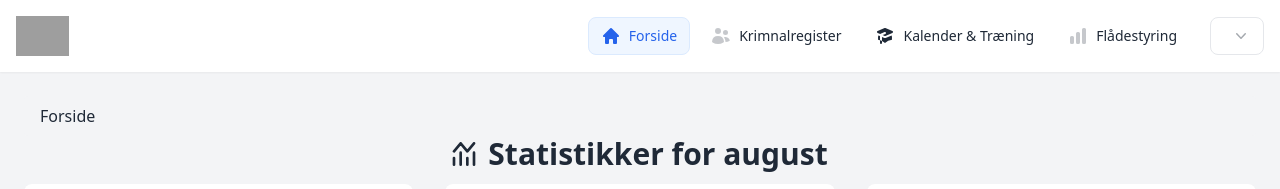
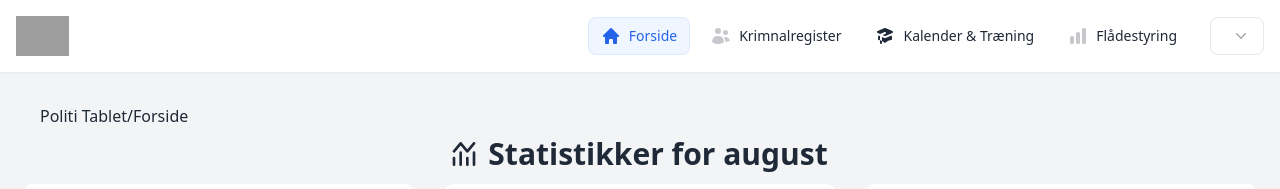
Before and after one commit to ValdemarLarsen/tablet, a Next.js app: page /forside in a window 1280 px wide. Shown: the top 189 px of the page. Built offline with nearby package versions, Linux system fonts and the light colour scheme; grey boxes are pictures that could not be loaded.

Commit message:
Update Navbar.tsx

```diff
--- a/pages/comp/Navbar.tsx
+++ b/pages/comp/Navbar.tsx
@@ -19,7 +19,7 @@ function Breadcrumbs() {
   const formatPath = (path) => {
     switch (path) {
       case 'forside':
-        return 'Forside';
+        return 'Politi Tablet/Forside';
       case 'krside':
         return 'Kriminalregister';
       // Flere cases kan tilføjes efter behov...
```
